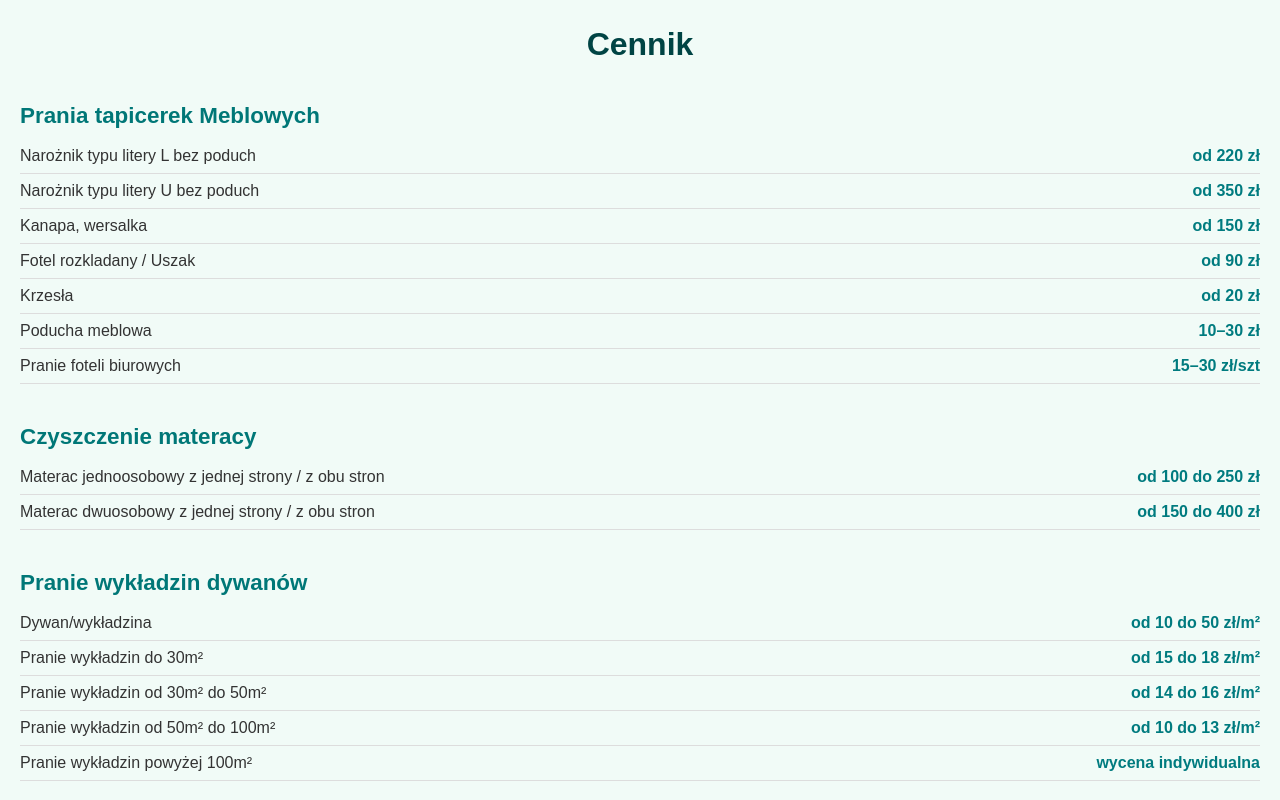
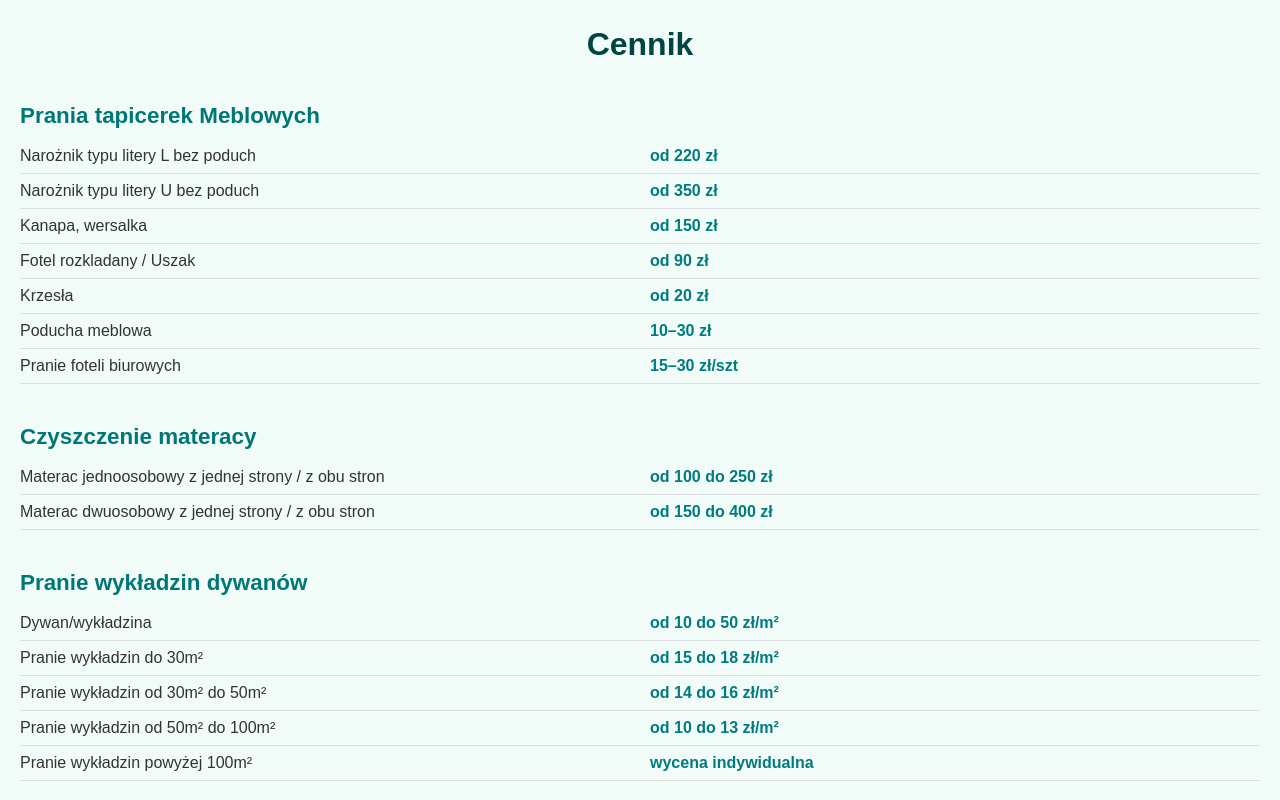
Before and after one commit to Valentyn1992-pl/Cleanup, a plain HTML site: page index.html in a window 1280 px wide. Shown: the part 800-1600 px from the top of the page. Drawn offline with Linux system fonts and the light colour scheme.

Commit message:
Update style.css

```diff
--- a/css/style.css
+++ b/css/style.css
@@ -451,19 +451,20 @@ nav a {
 .price-list li {
   display: flex;
   justify-content: space-between;
-  align-items: center;
-  flex-wrap: wrap; /* чтобы строки не ломались */
+  align-items: flex-start;
+  gap: 10px;
   padding: 8px 0;
   border-bottom: 1px solid #ddd;
-  gap: 8px;
 }
 .price-list li span {
-  display: inline-block;
+  flex: 1;
   font-size: 16px;
   color: #333;
+  word-break: break-word;
 }
 .price-list .price {
+  white-space: nowrap;
   font-weight: bold;
   color: #007B7F;
-  white-space: nowrap; /* Не переносим цену на новую строку */
+  margin-left: 10px;
 }
```
